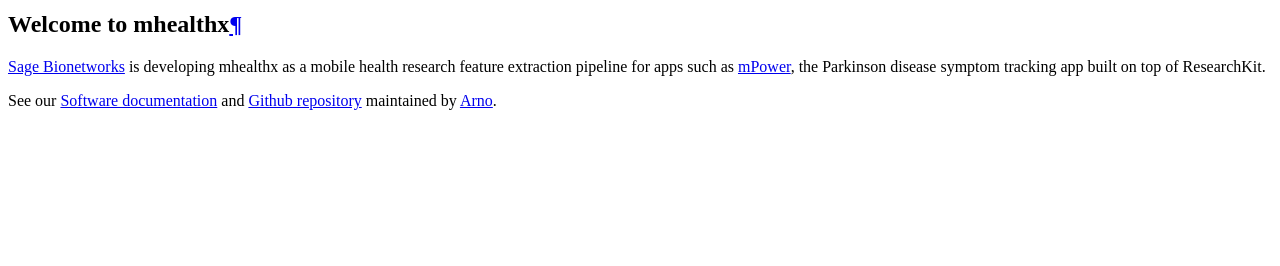
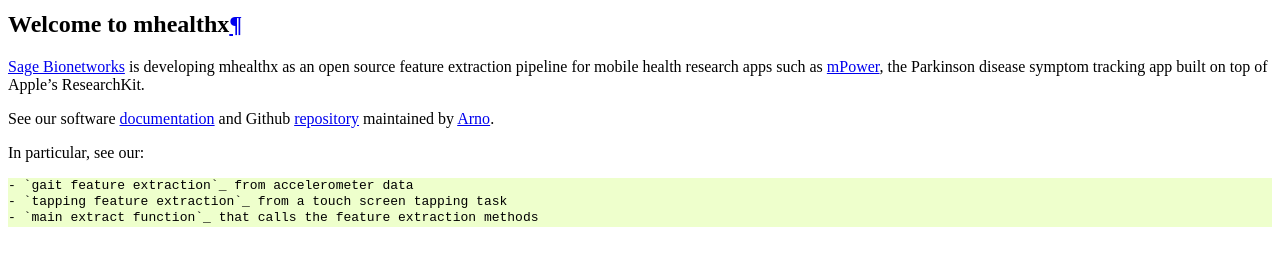
Before and after one commit to Sage-Bionetworks/mhealthx, a Sphinx documentation site: the page built from doc/index.rst, in a window 1280 px wide, cut to the strip 172-438 px from the top of the page. Built offline with Sphinx 7.4.7, drawn with Linux system fonts in a browser that asks for light colours.

Commit message:
Update documentation for website.

```diff
--- a/doc/index.rst
+++ b/doc/index.rst
@@ -2,11 +2,17 @@
 Welcome to mhealthx
 ===================
 
-`Sage Bionetworks`_ is developing mhealthx as a mobile health research
-feature extraction pipeline for apps such as mPower_, the Parkinson disease
-symptom tracking app built on top of ResearchKit.
+`Sage Bionetworks`_ is developing mhealthx as an open source feature extraction pipeline
+for mobile health research apps such as mPower_, the Parkinson disease
+symptom tracking app built on top of Apple's ResearchKit.
 
-See our `Software documentation`_ and `Github repository`_ maintained by `Arno`_.
+See our software `documentation`_ and Github `repository`_ maintained by `Arno`_.
+
+In particular, see our::
+
+   - `gait feature extraction`_ from accelerometer data
+   - `tapping feature extraction`_ from a touch screen tapping task
+   - `main extract function`_ that calls the feature extraction methods
 
 ..
   .. raw:: html
@@ -14,6 +20,9 @@
 
 .. _`Sage Bionetworks`: http://sagebase.org
 .. _mPower: http://parkinsonmpower.org
-.. _`Software documentation`: http://binarybottle.github.io/mhealthx/api/index.html
-.. _`Github repository`: https://github.com/binarybottle/mhealthx
+.. _`documentation`: http://binarybottle.github.io/mhealthx/api/index.html
+.. _`repository`: https://github.com/binarybottle/mhealthx
 .. _Arno: http://binarybottle.com
+.. _`gait feature extraction`: http://binarybottle.github.io/mhealthx/api/generated/mhealthx.extractors.pyGait.html
+.. _`tapping feature extraction`: http://binarybottle.github.io/mhealthx/api/generated/mhealthx.extractors.tapping.html
+.. _`main extract function`: http://binarybottle.github.io/mhealthx/api/generated/mhealthx.extract.html
```
